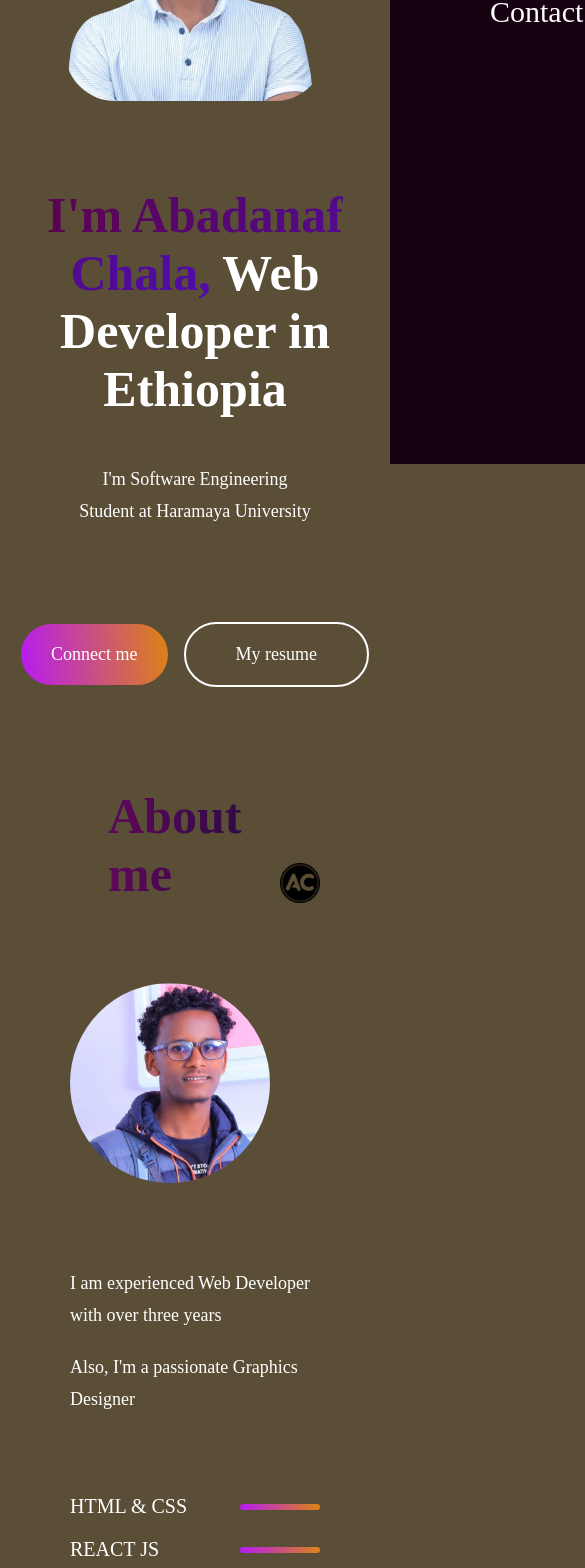
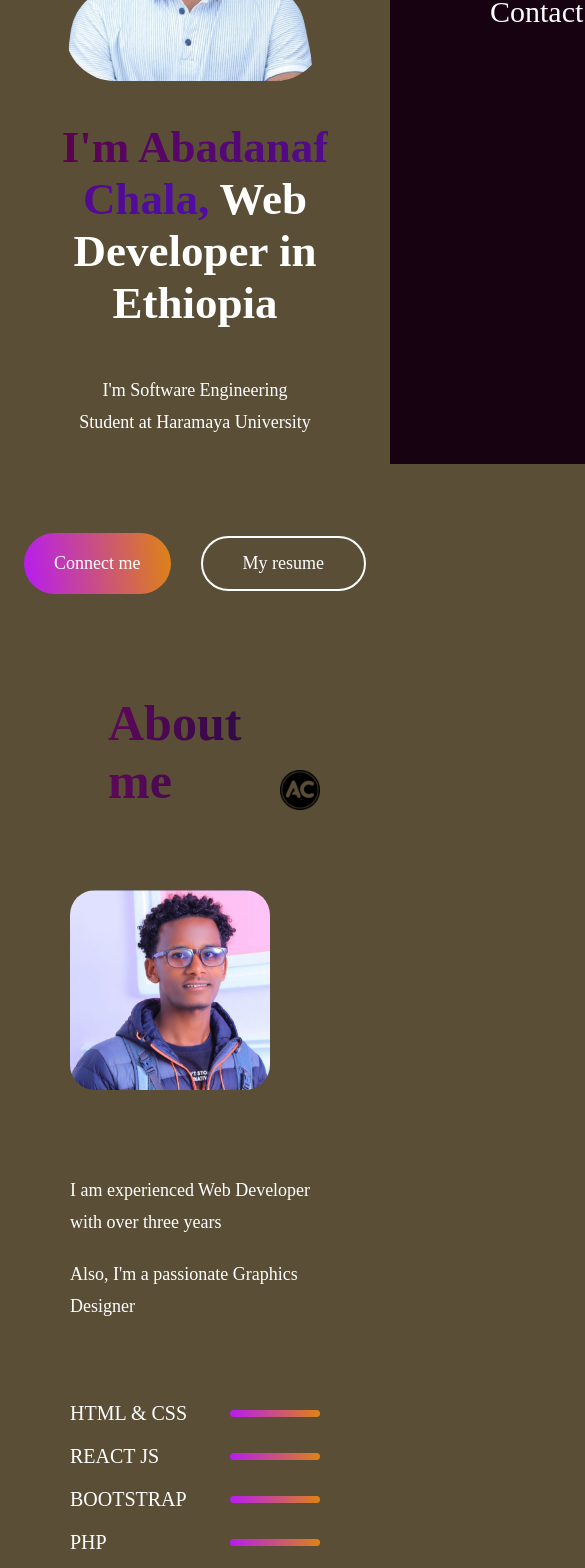
Before and after one commit to Abadan-Chala/React-Portfolio, a React (Vite) app: page / in a window 390 px wide. Shown: the part 380-1948 px from the top of the page, 585 px wide, since content can reach past the window. Built offline with nearby package versions, Linux system fonts and the light colour scheme.

Commit message:
The mobile view contents updated

```diff
--- a/src/Components/About/About.css
+++ b/src/Components/About/About.css
@@ -145,32 +145,31 @@
         width: 200px;
         height: auto;
         transition: 0.5s;
-        border-radius: 100%;
+        border-radius: 25px;
     }
     .about-left img:hover{
-        /* display: none; */
         width: 200px;
         height: auto;
         transition: 0.5s;
-        border-radius: 25px;
+        border-radius: 100%;
     }
     .about-para{
         font-size: 18px;
         line-height: 32px;
     }
     .about-skill{
-        gap: 20px;
+        gap: 10px;
         align-items: center;
     }
     .about-skill p{
         font-size: 20px;
     }
     .about-skill hr{
-        height: 6px;
+        height: 7px;
     }
     .my-achieve{
         font-size: 21px;
-      padding: 0 8px;
+        padding: 0 8px;
     }
     .about-achievements{
         justify-content: space-between;
@@ -179,12 +178,12 @@
         gap: 10px;
     }
     .about-achievement h1{
-        font-size: 34px;
+        font-size: 32px;
         font-weight: 700;
     }
     .about-achievement p{
         text-align: center;
-        font-size: 16px;
+        font-size: 15px;
     }
 
 }
--- a/src/Components/Footer/Footer.css
+++ b/src/Components/Footer/Footer.css
@@ -65,3 +65,18 @@
     gap: 50px;
     margin-bottom: 50px;
 }
+@media(max-width:768px){
+    .footer{
+        margin: 50px 70px;
+    }
+    .footer-top{
+        flex-direction: column;
+        gap: 50px;
+    }
+    .footer-bottom{
+        display: flex;
+        flex-direction: column-reverse;
+        margin-bottom: 50px;
+
+    }
+}
--- a/src/Components/Footer/Footer.jsx
+++ b/src/Components/Footer/Footer.jsx
@@ -23,6 +23,8 @@
         </div>
       <hr />
       <div className="footer-bottom">
+        <hr />
+        <br />
         <p className="footer-bottom-left" class="mb-0">&copy; 2023 Abadanaf Chala. All rights reserved.</p>
         <div className="footer-bottom-right">
             <p>Term of Services</p>
--- a/src/Components/Hero/Hero.css
+++ b/src/Components/Hero/Hero.css
@@ -63,18 +63,19 @@
 }
 @media(max-width:768px){
     .hero img{
-        margin-top: 120px;
+        margin-top: 100px;
         width: 260px;
     }
     .hero img:hover{
         border: 2px solid rgb(32, 18, 71);
         width: 300px;
         transition: 0.2s;
+        border-radius: 100%;
     }
     .hero h1{
-        margin-top: 50px;
+        margin-top: 5px;
         width: 90%;
-        font-size: 50px;
+        font-size: 45px;
     }
     .hero p{
         width: 60%;
@@ -83,7 +84,7 @@
         margin: 10px 0px;
     }
     .hero-action{
-        gap: 16px;
+        gap: 30px;
         font-size: 18px;
         font-weight: 500;
         margin-bottom: 50px;
@@ -93,7 +94,7 @@
         border-radius: 40px;
     }
     .hero-resume{
-        padding: 20px 50px;
+        padding: 15px 40px;
         border-radius: 40px;
     }
 }
```
